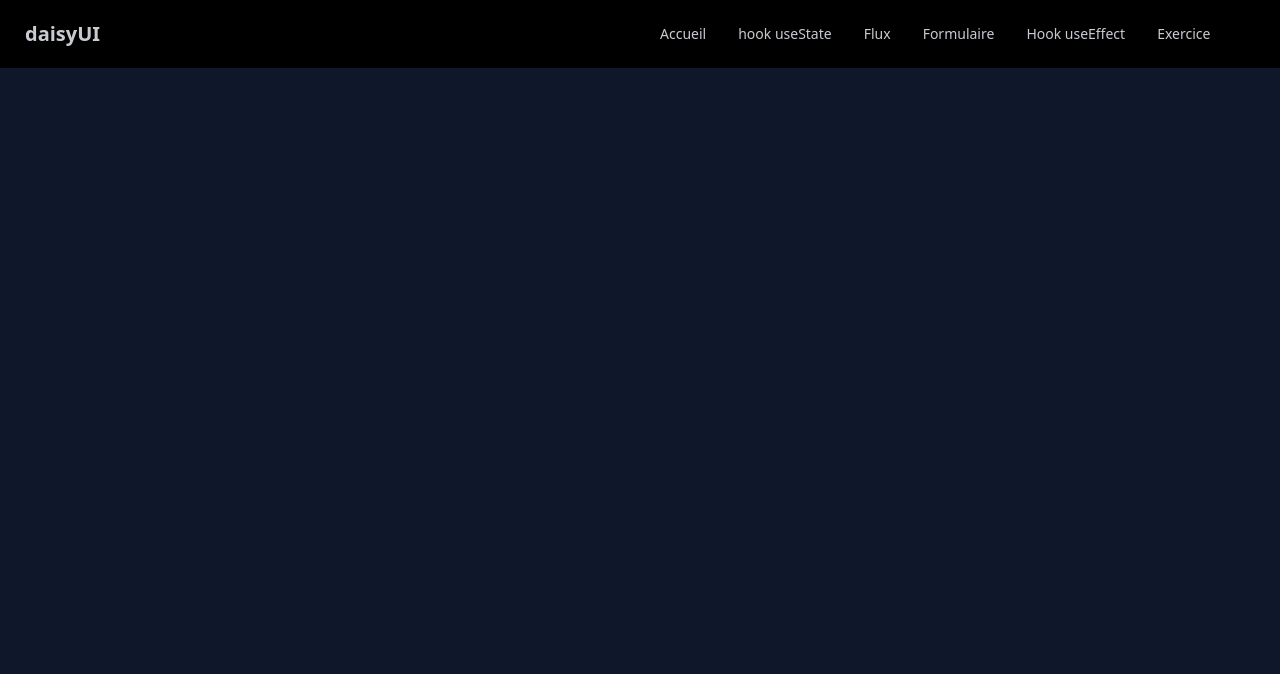
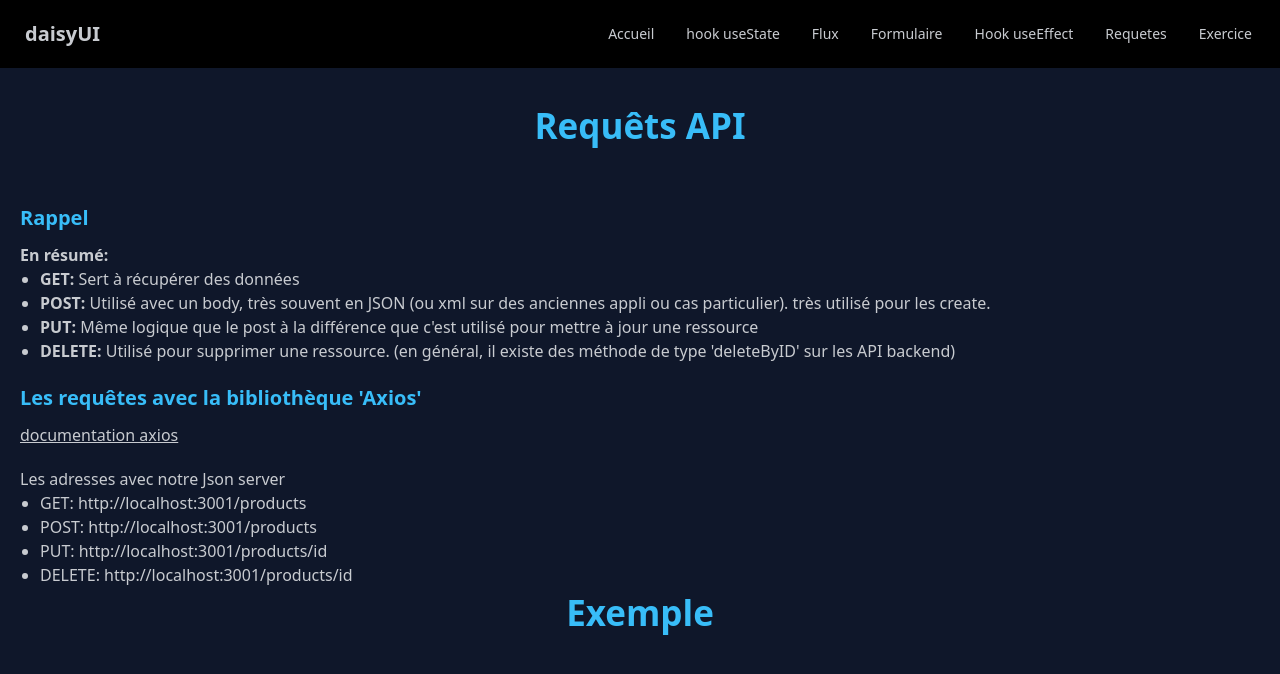
Before and after one commit to Kevin97231/React_20240702, a React (Vite) app: page /requete-api in a window 1280 px wide. Shown: the top 674 px of the page. Built offline with nearby package versions, Linux system fonts and the light colour scheme; data requests are answered from the project's data file.

Commit message:
1er exemple API

```diff
--- /dev/null
+++ b/db.json
@@ -0,0 +1,32 @@
+{
+    "products": [
+        {
+            "name": "Aple",
+            "price": 1,
+            "number": 27,
+            "category": "Fruits",
+            "id": "1"
+        },
+        {
+            "category": "Fruits",
+            "price": 1,
+            "number": 2,
+            "name": "Mango",
+            "id": "2"
+        },
+        {
+            "category": "Fruits",
+            "price": 2,
+            "number": 0,
+            "name": "Pineapple",
+            "id": "3"
+        },
+        {
+            "category": "Vegetables",
+            "price": 2,
+            "number": 4,
+            "name": "Broccoli",
+            "id": "4"
+        }
+    ]
+}
--- a/package.json
+++ b/package.json
@@ -7,9 +7,11 @@
     "dev": "vite",
     "build": "vite build",
     "lint": "eslint . --ext js,jsx --report-unused-disable-directives --max-warnings 0",
-    "preview": "vite preview"
+    "preview": "vite preview",
+    "json-server": "json-server --watch --port 3001 db.json"
   },
   "dependencies": {
+    "axios": "^1.7.2",
     "react": "^18.3.1",
     "react-dom": "^18.3.1",
     "react-hook-form": "^7.52.1",
@@ -23,6 +25,7 @@
     "eslint-plugin-react": "^7.34.2",
     "eslint-plugin-react-hooks": "^4.6.2",
     "eslint-plugin-react-refresh": "^0.4.7",
+    "json-server": "^1.0.0-beta.1",
     "vite": "^5.3.1"
   }
 }
--- a/src/App.jsx
+++ b/src/App.jsx
@@ -8,6 +8,7 @@ import { Flux } from "./components/view/Flux";
 import { Formulaire } from "./components/view/Formulaire";
 import { Exercice } from "./components/view/Exercice";
 import { HookUseEffect } from "./components/view/HookUseEffect";
+import { RequeteApi } from "./components/view/RequeteApi";
 
 function App() {
   return (
@@ -22,7 +23,9 @@ function App() {
               <Route path="/flux" element={<Flux />} />
               <Route path="/formulaire" element={<Formulaire />} />
               <Route path="/hook-use-effect" element={<HookUseEffect />} />
+              <Route path="/requete-api" element={<RequeteApi />} />
               <Route path="/exercice" element={<Exercice />} />
+              <Route path="*" element={<h1>404</h1>} />
             </Routes>
           </div>
         </div>
--- /dev/null
+++ b/src/components/ExempleRequete.jsx
@@ -0,0 +1,47 @@
+import axios from "axios";
+import { useEffect, useState } from "react";
+
+export const ExempleRequete = () => {
+  const url = "http://localhost:3001/products";
+
+  const [products, setProducts] = useState([]);
+
+  //   A NE PAS REPRODUIRE !
+  //   axios.get(url).then((response) => {
+  //     console.log(response);
+  //     setProducts(response.data);
+  //   });
+
+  // Bonne pratique, quand je fonctionne avec de l'asynchrone:
+
+  useEffect(() => {
+    // const fetchData = () => {
+    //   axios
+    //     .get(url)
+    //     .then((response) => {
+    //       console.log(response);
+    //       setProducts(response.data);
+    //     })
+    //     .catch((err) => console(err.message))
+    //     .finally(() => console.log("requête terminé !"));
+    // };
+
+    // Equivalent avec async / await:
+    const fetchData = async () => {
+      try {
+        const response = await axios.get("http://localhost:3001/products");
+        console.log(response);
+        setProducts(response.data);
+      } catch (error) {
+        console.error("Erreur lors de la récupération des produits:", error);
+      }
+    };
+    fetchData();
+  }, []);
+
+  return (
+    <>
+      <h1>Exemple </h1>
+    </>
+  );
+};
--- a/src/components/Navbar.jsx
+++ b/src/components/Navbar.jsx
@@ -35,10 +35,13 @@ function Navbar() {
               <Link to={"/flux"}>Flux</Link>
             </li>
             <li>
-              <Link to={"formulaire"}>Formulaire</Link>
+              <Link to={"/formulaire"}>Formulaire</Link>
             </li>
             <li>
-              <Link to={"hook-use-effect"}>Hook useEffect</Link>
+              <Link to={"/hook-use-effect"}>Hook useEffect</Link>
+            </li>
+            <li>
+              <Link to={"/requete-api"}>Requetes</Link>
             </li>
             <li>
               <Link to={"/exercice"}>Exercice</Link>
@@ -59,10 +62,13 @@ function Navbar() {
             <Link to={"/flux"}>Flux</Link>
           </li>
           <li>
-            <Link to={"formulaire"}>Formulaire</Link>
+            <Link to={"/formulaire"}>Formulaire</Link>
           </li>
           <li>
-            <Link to={"hook-use-effect"}>Hook useEffect</Link>
+            <Link to={"/hook-use-effect"}>Hook useEffect</Link>
+          </li>
+          <li>
+            <Link to={"/requete-api"}>Requetes</Link>
           </li>
           <li>
             <Link to={"/exercice"}>Exercice</Link>
--- a/src/components/view/HookUseEffect.jsx
+++ b/src/components/view/HookUseEffect.jsx
@@ -7,6 +7,10 @@ export const HookUseEffect = () => {
   useEffect(() => {
     console.log("Effet secondaire déclenché");
     document.title = `Count: ${count}`;
+
+    return () => {
+      console.log("fonction de nettoyage");
+    };
   }, [count]);
 
   useEffect(() => {
--- /dev/null
+++ b/src/components/view/RequeteApi.jsx
@@ -0,0 +1,50 @@
+import { ExempleRequete } from "../ExempleRequete";
+
+/* eslint-disable react/no-unescaped-entities */
+export const RequeteApi = () => {
+  return (
+    <>
+      <h1>Requêts API</h1>
+      <h2>Rappel</h2>
+      <p>
+        <a
+          className="underline"
+          href="https://developer.mozilla.org/fr/docs/Web/HTTP/Methods"
+        ></a>
+      </p>
+      <strong>En résumé: </strong>
+      <ul className="pl-5 list-disc pb-5">
+        <li>
+          <strong>GET: </strong> Sert à récupérer des données
+        </li>
+        <li>
+          <strong>POST: </strong> Utilisé avec un body, très souvent en JSON (ou
+          xml sur des anciennes appli ou cas particulier). très utilisé pour les
+          create.
+        </li>
+        <li>
+          <strong>PUT: </strong> Même logique que le post à la différence que
+          c'est utilisé pour mettre à jour une ressource
+        </li>
+        <li>
+          <strong>DELETE: </strong> Utilisé pour supprimer une ressource. (en
+          général, il existe des méthode de type 'deleteByID' sur les API
+          backend)
+        </li>
+      </ul>
+
+      <h2>Les requêtes avec la bibliothèque 'Axios'</h2>
+      <a className="underline" href="https://axios-http.com/fr/docs/example">
+        documentation axios
+      </a>
+      <p className="pt-5">Les adresses avec notre Json server</p>
+      <ul className="pl-5 list-disc">
+        <li>GET: http://localhost:3001/products</li>
+        <li>POST: http://localhost:3001/products</li>
+        <li>PUT: http://localhost:3001/products/id</li>
+        <li>DELETE: http://localhost:3001/products/id</li>
+      </ul>
+      <ExempleRequete />
+    </>
+  );
+};
```
Also changed, not shown: 1 other file (tests, documents, lock files or other folders).
